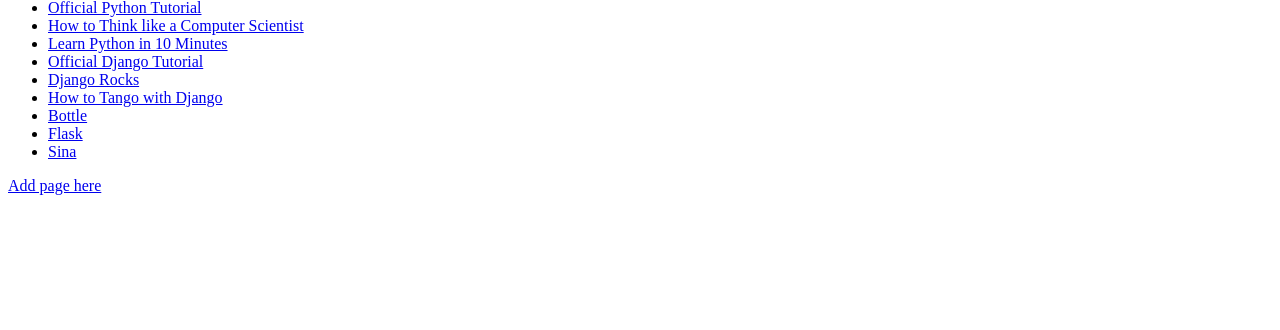
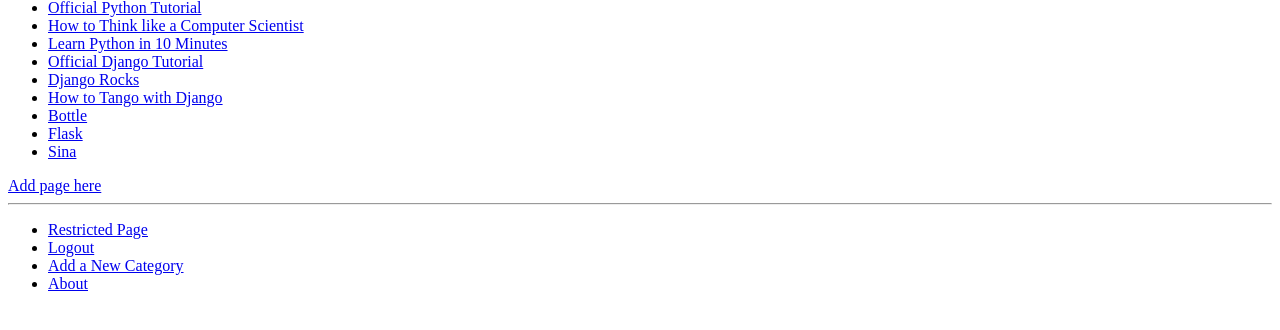
Before and after one commit to 400yk/tango, a Django app: template templates/rango/category.html in a window 1280 px wide. Shown: the part 225-555 px from the top of the page. Run offline with Django 3.2, Linux system fonts and the light colour scheme; a user stored in the database is signed in; data comes from the database, SQL or seed files in the repository; the template is opened without the code that fills it: values that come from a table or form of the project are taken from there, most other values are stand-ins (such as "Sample title", 1, 10 or a date in 2020); parts of the project's set-up code (start-up, migrations or seed data) failed here and were passed over.

Commit message:
template inheritance with category.html

```diff
--- /dev/null
+++ b/templates/rango/base.html
@@ -0,0 +1,27 @@
+<!DOCTYPE html>
+<html lang="en">
+<head>
+    <meta charset="UTF-8">
+    <title>Rango - {% block title %}How to Tango with Django{% endblock %}</title>
+</head>
+<body>
+    <div>
+    {% block body_block %}This is the default content for body_block.{% endblock %}
+    </div>
+    <hr />
+
+    <div>
+        <ul>
+        {% if user.is_authenticated %}
+            <li><a href="/rango/restricted/">Restricted Page</a></li>
+            <li><a href="/rango/logout/">Logout</a></li>
+            <li><a href="/rango/add_category/">Add a New Category </a></li>
+        {% else %}
+            <li><a href="/rango/register/">Register Here</a></li>
+            <li><a href="/rango/login/">Login</a></li>
+        {% endif %}
+            <li><a href="/rango/about/">About</a></li>
+        </ul>
+    </div>
+</body>
+</html>
--- a/templates/rango/category.html
+++ b/templates/rango/category.html
@@ -1,10 +1,6 @@
-<!DOCTYPE html>
-<html>
-    <head>
-        <title>Rango</title>
-    </head>
-
-    <body>
+{% extends 'rango/base.html' %}
+{% block title %}{{ category_name }}{% endblock %}
+{% block body_block %}
     <h1>{{ category_name }}</h1>
     {% if category %}
     {% if pages %}
@@ -22,5 +18,4 @@
     {% else %}
     The specified category {{ category_name }} does not exist!
     {% endif %}
-    </body>
-</html>
+{% endblock %}
```
Lines whose indentation alone changed are shown as unchanged.
